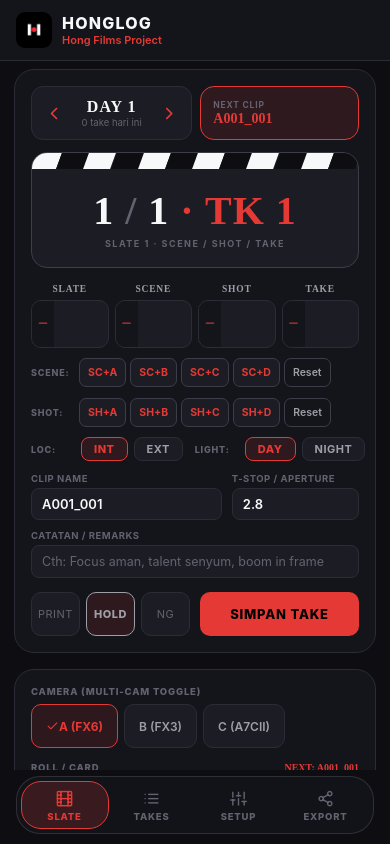
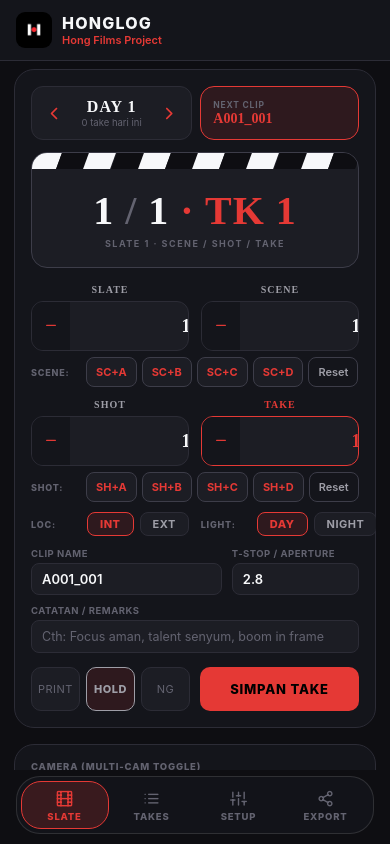
Before and after one commit to HongFilm/honglog, a React Native app: screen / in a window 390 px wide. Built offline with nearby package versions, Linux system fonts and the light colour scheme.

Commit message:
feat: ergonomic 2x2 grid layout for slate/scene and shot/take steppers with paired suffix modifiers

```diff
--- a/src/components/SlateControl.tsx
+++ b/src/components/SlateControl.tsx
@@ -59,6 +59,76 @@ export const SlateControl: React.FC = () => {
   };
 
   const dayTakes = takes.filter((t) => t.day === selectedDay);
+
+  const renderStepper = (
+    label: string,
+    value: string,
+    onMinus: () => void,
+    onPlus: () => void,
+    onChange: (text: string) => void,
+    numeric: boolean,
+    accent: boolean
+  ) => {
+    const valLen = value.length;
+    const dynamicFontSize = valLen >= 4 ? 13 : valLen === 3 ? 15 : 18;
+
+    return (
+      <View style={styles.stepperCol}>
+        <Text style={[styles.stepperLabel, { color: accent ? theme.accent : theme.textSecondary }]}>
+          {label}
+        </Text>
+        <View
+          style={[
+            styles.stepperBox,
+            {
+              backgroundColor: theme.surfaceRaised,
+              borderColor: accent ? theme.accent : theme.border,
+            },
+          ]}
+        >
+          <TouchableOpacity
+            style={[styles.stepperBtn, { backgroundColor: theme.surface }]}
+            onPress={() => {
+              haptic();
+              onMinus();
+            }}
+            activeOpacity={0.7}
+          >
+            <Feather name="minus" size={15} color={theme.accent} />
+          </TouchableOpacity>
+
+          <TextInput
+            style={[
+              styles.stepperInput,
+              {
+                color: accent ? theme.accent : theme.textPrimary,
+                fontSize: dynamicFontSize,
+              },
+            ]}
+            keyboardType={numeric ? 'numeric' : 'default'}
+            autoCapitalize="characters"
+            value={value}
+            onChangeText={onChange}
+            multiline={false}
+            numberOfLines={1}
+            scrollEnabled={false}
+            maxFontSizeMultiplier={1.1}
+          />
+
+          <TouchableOpacity
+            style={[styles.stepperBtn, { backgroundColor: theme.surface }]}
+            onPress={() => {
+              haptic();
+              onPlus();
+            }}
+            activeOpacity={0.7}
+          >
+            <Feather name="plus" size={15} color={theme.accent} />
+          </TouchableOpacity>
+        </View>
+      </View>
+    );
+  };
 
   return (
     <View style={[styles.container, { backgroundColor: theme.surface, borderColor: theme.border }]}>
@@ -131,68 +201,30 @@ export const SlateControl: React.FC = () => {
         </View>
       </View>
 
-      {/* 4-Column Stepper: Slate, Scene, Shot, Take */}
-      <View style={styles.grid}>
-        {(
-          [
-            { label: 'SLATE', value: String(form.slate), onMinus: () => incrementSlate(-1), onPlus: () => incrementSlate(1), onChange: (t: string) => setForm({ slate: parseInt(t) || 1 }), numeric: true, accent: false },
-            { label: 'SCENE', value: form.scene, onMinus: () => setForm({ scene: stepAlphaNum(form.scene, -1) }), onPlus: () => setForm({ scene: stepAlphaNum(form.scene, 1) }), onChange: (t: string) => setForm({ scene: t }), numeric: false, accent: false },
-            { label: 'SHOT', value: form.shot, onMinus: () => setForm({ shot: stepAlphaNum(form.shot, -1) }), onPlus: () => setForm({ shot: stepAlphaNum(form.shot, 1) }), onChange: (t: string) => setForm({ shot: t }), numeric: false, accent: false },
-            { label: 'TAKE', value: String(form.take), onMinus: () => incrementTake(-1), onPlus: () => incrementTake(1), onChange: (t: string) => setForm({ take: parseInt(t) || 1 }), numeric: true, accent: true },
-          ] as const
-        ).map((c) => {
-          const valLen = c.value.length;
-          const dynamicFontSize = valLen >= 4 ? 11 : valLen === 3 ? 12.5 : valLen === 2 ? 14.5 : 16;
-          return (
-            <View style={styles.col} key={c.label}>
-              <Text style={[styles.label, { color: theme.textSecondary }]}>{c.label}</Text>
-              <View style={[styles.stepper, { backgroundColor: theme.surfaceRaised, borderColor: theme.border }]}>
-                <TouchableOpacity
-                  style={[styles.stepBtn, { backgroundColor: theme.surface }]}
-                  onPress={() => {
-                    haptic();
-                    c.onMinus();
-                  }}
-                  activeOpacity={0.7}
-                >
-                  <Feather name="minus" size={13} color={theme.accent} />
-                </TouchableOpacity>
-                <TextInput
-                  style={[
-                    styles.valInput,
-                    {
-                      color: c.accent ? theme.accent : theme.textPrimary,
-                      fontSize: dynamicFontSize,
-                    },
-                  ]}
-                  keyboardType={c.numeric ? 'numeric' : 'default'}
-                  autoCapitalize="characters"
-                  value={c.value}
-                  onChangeText={c.onChange}
-                  multiline={false}
-                  numberOfLines={1}
-                  scrollEnabled={false}
-                  maxFontSizeMultiplier={1.1}
-                />
-                <TouchableOpacity
-                  style={[styles.stepBtn, { backgroundColor: theme.surface }]}
-                  onPress={() => {
-                    haptic();
-                    c.onPlus();
-                  }}
-                  activeOpacity={0.7}
-                >
-                  <Feather name="plus" size={13} color={theme.accent} />
-                </TouchableOpacity>
-              </View>
-            </View>
-          );
-        })}
+      {/* 2x2 Grid Stepper: Baris 1 (SLATE & SCENE) */}
+      <View style={styles.gridRow2x2}>
+        {renderStepper(
+          'SLATE',
+          String(form.slate),
+          () => incrementSlate(-1),
+          () => incrementSlate(1),
+          (t) => setForm({ slate: parseInt(t) || 1 }),
+          true,
+          false
+        )}
+        {renderStepper(
+          'SCENE',
+          form.scene,
+          () => setForm({ scene: stepAlphaNum(form.scene, -1) }),
+          () => setForm({ scene: stepAlphaNum(form.scene, 1) }),
+          (t) => setForm({ scene: t }),
+          false,
+          false
+        )}
       </View>
 
-      {/* Suffix Shortcuts */}
-      <View style={styles.suffixContainer}>
-        <View style={styles.suffixRow}>
+      {/* Suffix Shortcuts untuk SCENE */}
+      <View style={styles.suffixBar}>
         <Text style={[styles.suffixLbl, { color: theme.textFaint }]}>SCENE:</Text>
         <ScrollView horizontal showsHorizontalScrollIndicator={false} contentContainerStyle={styles.chipsWrap}>
           {['A', 'B', 'C', 'D'].map((s) => (
@@ -219,7 +251,30 @@ export const SlateControl: React.FC = () => {
         </ScrollView>
       </View>
 
-        <View style={[styles.suffixRow, { marginTop: 6 }]}>
+      {/* 2x2 Grid Stepper: Baris 2 (SHOT & TAKE) */}
+      <View style={[styles.gridRow2x2, { marginTop: 12 }]}>
+        {renderStepper(
+          'SHOT',
+          form.shot,
+          () => setForm({ shot: stepAlphaNum(form.shot, -1) }),
+          () => setForm({ shot: stepAlphaNum(form.shot, 1) }),
+          (t) => setForm({ shot: t }),
+          false,
+          false
+        )}
+        {renderStepper(
+          'TAKE',
+          String(form.take),
+          () => incrementTake(-1),
+          () => incrementTake(1),
+          (t) => setForm({ take: parseInt(t) || 1 }),
+          true,
+          true
+        )}
+      </View>
+
+      {/* Suffix Shortcuts untuk SHOT */}
+      <View style={styles.suffixBar}>
         <Text style={[styles.suffixLbl, { color: theme.textFaint }]}>SHOT:</Text>
         <ScrollView horizontal showsHorizontalScrollIndicator={false} contentContainerStyle={styles.chipsWrap}>
           {['A', 'B', 'C', 'D'].map((s) => (
@@ -244,7 +299,6 @@ export const SlateControl: React.FC = () => {
             <Text style={[styles.chipClearText, { color: theme.textSecondary }]}>Reset</Text>
           </TouchableOpacity>
         </ScrollView>
-        </View>
       </View>
 
       {/* Environment: INT/EXT and DAY/NIGHT Row */}
@@ -489,83 +543,76 @@ const styles = StyleSheet.create({
     fontWeight: '800',
     letterSpacing: 0.5,
   },
-  grid: {
+  gridRow2x2: {
     flexDirection: 'row',
-    gap: 6,
+    gap: 12,
   },
-  col: {
+  stepperCol: {
     flex: 1,
   },
-  label: {
+  stepperLabel: {
     fontFamily: THEME.fontMono,
-    fontSize: 9.5,
+    fontSize: 10,
     fontWeight: '800',
-    letterSpacing: 0.8,
+    letterSpacing: 1,
     marginBottom: 6,
     textAlign: 'center',
   },
-  stepper: {
-    borderRadius: 10,
-    borderWidth: 1,
+  stepperBox: {
+    borderRadius: 12,
+    borderWidth: 1.2,
     flexDirection: 'row',
     alignItems: 'center',
     overflow: 'hidden',
   },
-  stepBtn: {
-    width: 22,
-    height: 46,
+  stepperBtn: {
+    width: 38,
+    height: 48,
     justifyContent: 'center',
     alignItems: 'center',
   },
-  stepBtnText: {
-    fontSize: 16,
-    fontWeight: '700',
-  },
-  valInput: {
+  stepperInput: {
     flex: 1,
-    height: 46,
+    height: 48,
     textAlign: 'center',
     fontWeight: '800',
     fontFamily: THEME.fontMono,
     paddingHorizontal: 0,
     paddingVertical: 0,
   },
-  suffixContainer: {
-    marginTop: 10,
-    gap: 5,
-  },
-  suffixRow: {
+  suffixBar: {
+    marginTop: 6,
     flexDirection: 'row',
     alignItems: 'center',
-    gap: 4,
+    gap: 6,
   },
   suffixLbl: {
     fontSize: 9,
     fontWeight: '800',
     letterSpacing: 0.8,
-    width: 44,
+    width: 50,
   },
   chipsWrap: {
     flexDirection: 'row',
-    gap: 4,
+    gap: 5,
     alignItems: 'center',
     paddingRight: 6,
   },
   chip: {
-    minHeight: 29,
+    minHeight: 30,
     paddingVertical: 4,
-    paddingHorizontal: 8,
-    borderRadius: 7,
+    paddingHorizontal: 9,
+    borderRadius: 8,
     borderWidth: 1,
     justifyContent: 'center',
     alignItems: 'center',
   },
   chipText: {
-    fontSize: 10.5,
+    fontSize: 11,
     fontWeight: '700',
   },
   chipClearText: {
-    fontSize: 10.5,
+    fontSize: 11,
     fontWeight: '600',
   },
   envRow: {
```
Lines whose indentation alone changed are shown as unchanged.
